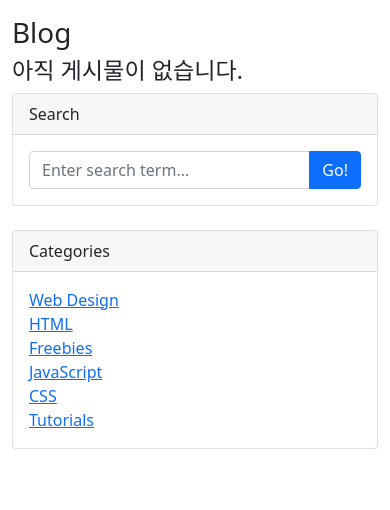
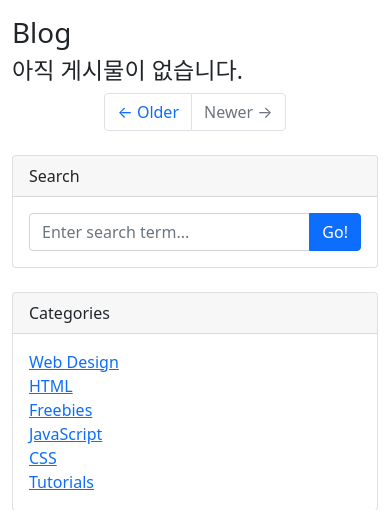
Before and after one commit to haremeat/DjangoBlog, a Django app: page /blog/ in a window 390 px wide. Shown: the part 58-568 px from the top of the page. Run offline with Django 3.2, Linux system fonts and the light colour scheme; data that the repository does not hold is empty; some libraries are stand-ins or nearby versions.

Commit message:
post list 모듈화

```diff
--- /dev/null
+++ b/blog/templates/blog/base.html
@@ -0,0 +1,89 @@
+<!DOCTYPE html>
+{% load static %}
+<html lang="ko">
+<head>
+    <meta charset="UTF-8">
+    <title>Blog</title>
+    <link rel="stylesheet" href="{% static 'blog/css/blog-post.css' %}" media="screen">
+    <link rel="stylesheet" href="{% static 'blog/bootstrap/bootstrap.min.css' %}" media="screen">
+    <script src="https://kit.fontawesome.com/437de83aea.js" crossorigin="anonymous"></script>
+</head>
+<body>
+<nav class="navbar navbar-expand-lg navbar-light bg-light">
+    <div class="container">
+        <div class="container-fluid">
+            <a class="navbar-brand" href="./index.html">Django</a>
+            <button class="navbar-toggler" type="button" data-bs-toggle="collapse"
+                    data-bs-target="#navbarSupportedContent"
+                    aria-controls="navbarSupportedContent" aria-expanded="false" aria-label="Toggle navigation">
+                <span class="navbar-toggler-icon"></span>
+            </button>
+            <div class="collapse navbar-collapse" id="navbarSupportedContent">
+                <ul class="navbar-nav me-auto mb-2 mb-lg-0 mr-auto">
+                    <li class="nav-item">
+                        <a class="nav-link active" aria-current="page" href="./index.html">Home</a>
+                    </li>
+                    <li class="nav-item">
+                        <a class="nav-link" href="./blog_list.html">Blog</a>
+                    </li>
+                    <li class="nav-item">
+                        <a class="nav-link" href="./about_me.html">About Me</a>
+                    </li>
+                </ul>
+
+                <ul class="navbar-nav">
+                    <li class="navbar-item">
+                        <a href="" class="nav-link">Log In</a>
+                    </li>
+                </ul>
+            </div>
+        </div>
+    </div>
+</nav>
+
+<div class="container my-3">
+    <div class="row">
+        <div class="col-md-8 col-lg-9" id="main-area">
+            {% block main_area %}
+            {% endblock %}
+        </div>
+        <div class="col-md-4 col-lg-3">
+            <div class="card mb-4">
+                <div class="card-header">Search</div>
+                <div class="card-body">
+                    <div class="input-group">
+                        <input class="form-control" type="text" placeholder="Enter search term..."
+                               aria-label="Enter search term..." aria-describedby="button-search"/>
+                        <button class="btn btn-primary" id="button-search" type="button">Go!</button>
+                    </div>
+                </div>
+            </div>
+
+            <!-- Categories widget-->
+            <div class="card mb-4">
+                <div class="card-header">Categories</div>
+                <div class="card-body">
+                    <div class="row">
+                        <div class="col-sm-6">
+                            <ul class="list-unstyled mb-0">
+                                <li><a href="#!">Web Design</a></li>
+                                <li><a href="#!">HTML</a></li>
+                                <li><a href="#!">Freebies</a></li>
+                            </ul>
+                        </div>
+                        <div class="col-sm-6">
+                            <ul class="list-unstyled mb-0">
+                                <li><a href="#!">JavaScript</a></li>
+                                <li><a href="#!">CSS</a></li>
+                                <li><a href="#!">Tutorials</a></li>
+                            </ul>
+                        </div>
+                    </div>
+                </div>
+            </div>
+
+        </div>
+    </div>
+</div>
+</body>
+</html>
--- a/blog/templates/blog/post_detail.html
+++ b/blog/templates/blog/post_detail.html
@@ -11,6 +11,7 @@
 <body>
 <nav>
     <a href="/blog/">Blog</a>
+    <a href="">About Me</a>
 </nav>
 {% if post.head_image %}
 <img src="{{ post.head_image.url }}" alt="" class="img-responsive">
--- a/blog/templates/blog/post_list.html
+++ b/blog/templates/blog/post_list.html
@@ -1,49 +1,6 @@
-<!DOCTYPE html>
-{% load static %}
-<html lang="ko">
-<head>
-    <meta charset="UTF-8">
-    <title>Blog</title>
-    <link rel="stylesheet" href="{% static 'blog/css/blog-post.css' %}" media="screen">
-    <link rel="stylesheet" href="{% static 'blog/bootstrap/bootstrap.min.css' %}" media="screen">
-    <script src="https://kit.fontawesome.com/437de83aea.js" crossorigin="anonymous"></script>
-</head>
-<body>
-<nav class="navbar navbar-expand-lg navbar-light bg-light">
-    <div class="container">
-        <div class="container-fluid">
-            <a class="navbar-brand" href="./index.html">Django</a>
-            <button class="navbar-toggler" type="button" data-bs-toggle="collapse"
-                    data-bs-target="#navbarSupportedContent"
-                    aria-controls="navbarSupportedContent" aria-expanded="false" aria-label="Toggle navigation">
-                <span class="navbar-toggler-icon"></span>
-            </button>
-            <div class="collapse navbar-collapse" id="navbarSupportedContent">
-                <ul class="navbar-nav me-auto mb-2 mb-lg-0 mr-auto">
-                    <li class="nav-item">
-                        <a class="nav-link active" aria-current="page" href="./index.html">Home</a>
-                    </li>
-                    <li class="nav-item">
-                        <a class="nav-link" href="./blog_list.html">Blog</a>
-                    </li>
-                    <li class="nav-item">
-                        <a class="nav-link" href="./about_me.html">About Me</a>
-                    </li>
-                </ul>
+{% extends 'blog/base.html' %}
 
-                <ul class="navbar-nav">
-                    <li class="navbar-item">
-                        <a href="" class="nav-link">Log In</a>
-                    </li>
-                </ul>
-            </div>
-        </div>
-    </div>
-</nav>
-
-<div class="container my-3">
-    <div class="row">
-        <div class="col-md-8 col-lg-9" id="main-area">
+{% block main_area %}
     <h1>Blog</h1>
 
     {% if post_list.exists %}
@@ -69,45 +26,15 @@
     {% else %}
         <h3>아직 게시물이 없습니다.</h3>
     {% endif %}
-        </div>
-        <div class="col-md-4 col-lg-3">
 
-            <div class="card mb-4">
-                <div class="card-header">Search</div>
-                <div class="card-body">
-                    <div class="input-group">
-                        <input class="form-control" type="text" placeholder="Enter search term..."
-                               aria-label="Enter search term..." aria-describedby="button-search"/>
-                        <button class="btn btn-primary" id="button-search" type="button">Go!</button>
-                    </div>
-                </div>
-            </div>
+<!-- pagination -->
+<ul class="pagination justify-content-center mb-4">
+    <li class="page-item">
+        <a class="page-link" href="#">&larr; Older</a>
+    </li>
+    <li class="page-item disabled">
+        <a class="page-link" href="#">Newer &rarr;</a>
+    </li>
+</ul>
 
-            <!-- Categories widget-->
-            <div class="card mb-4">
-                <div class="card-header">Categories</div>
-                <div class="card-body">
-                    <div class="row">
-                        <div class="col-sm-6">
-                            <ul class="list-unstyled mb-0">
-                                <li><a href="#!">Web Design</a></li>
-                                <li><a href="#!">HTML</a></li>
-                                <li><a href="#!">Freebies</a></li>
-                            </ul>
-                        </div>
-                        <div class="col-sm-6">
-                            <ul class="list-unstyled mb-0">
-                                <li><a href="#!">JavaScript</a></li>
-                                <li><a href="#!">CSS</a></li>
-                                <li><a href="#!">Tutorials</a></li>
-                            </ul>
-                        </div>
-                    </div>
-                </div>
-            </div>
-
-        </div>
-    </div>
-</div>
-</body>
-</html>
+{% endblock %}
```
Also changed, not shown: blog/tests.py (+29 -0 lines). Lines whose indentation alone changed are shown as unchanged.
